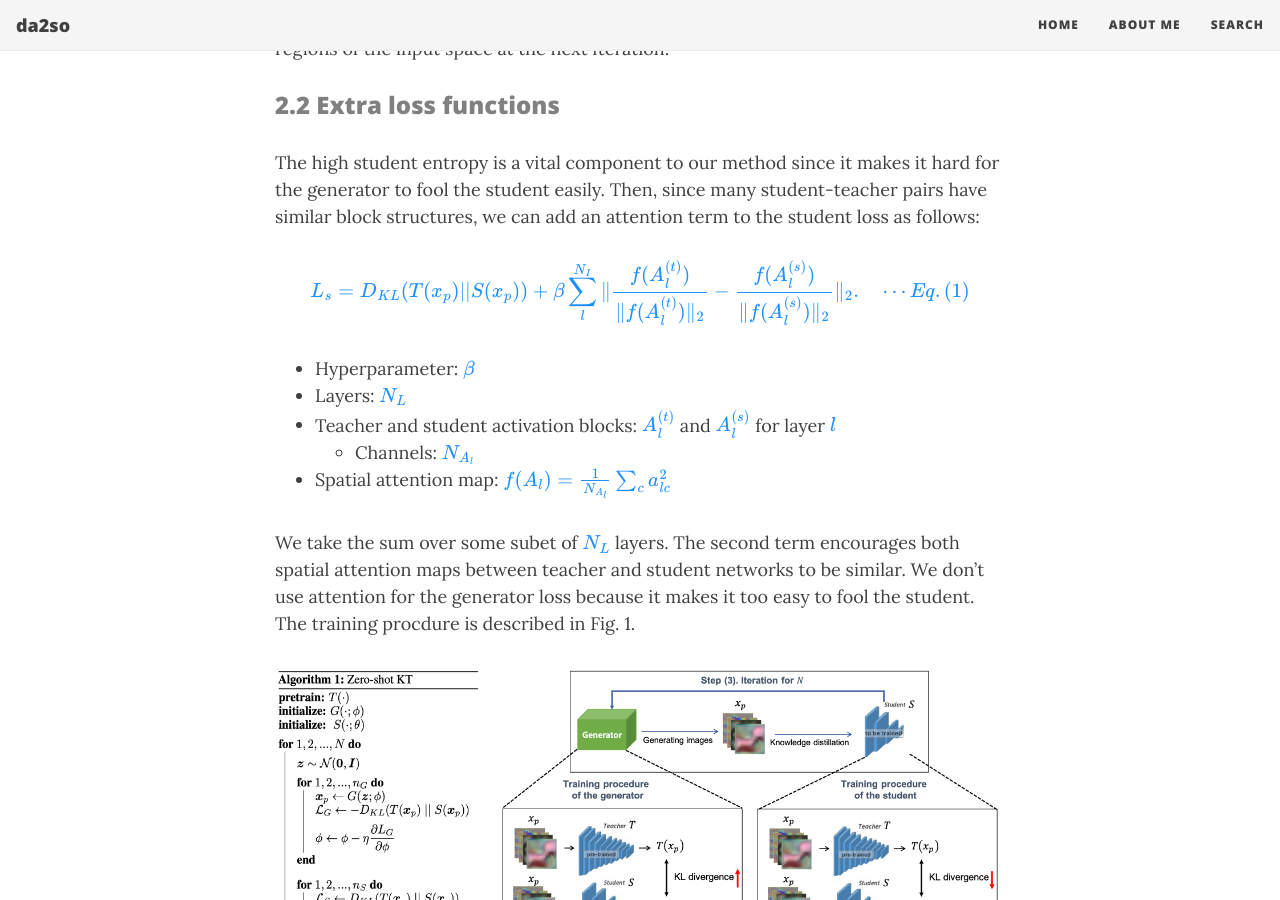
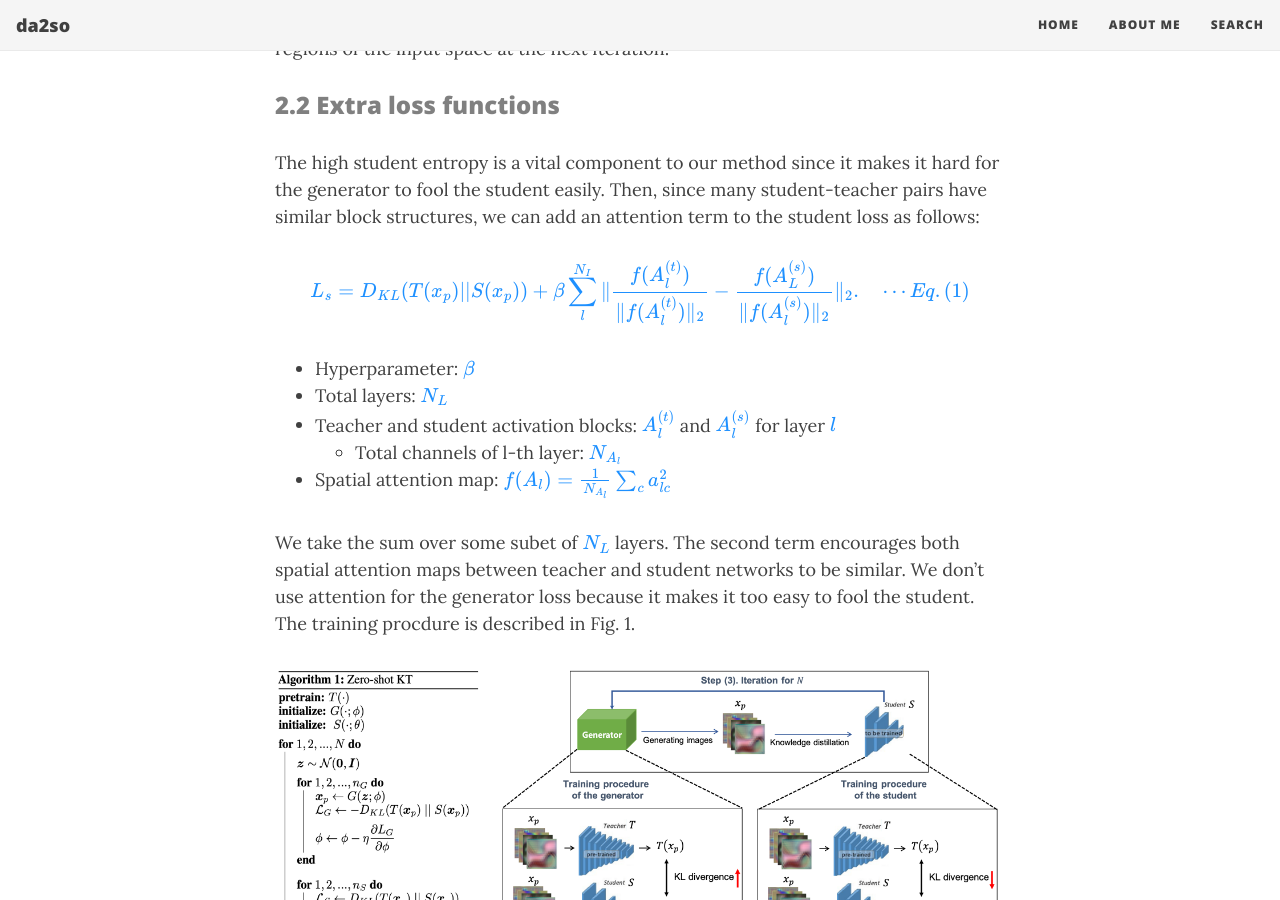
Before and after one commit to da2so/da2so.github.io, a Jekyll site: the page built from _posts/2020-08-14-Zero_Shot_Knowledge_Transfer_via_Adversarial_Belif_Matching.md, in a window 1280 px wide and 900 px high, scrolled down 1678 px. Built offline with Jekyll 4.4.1, drawn with Linux system fonts in a browser that asks for light colours; nearby versions of some CDN libraries; formulas are drawn with MathJax 3.

Commit message:
Update 2020-08-14-Zero_Shot_Knowledge_Transfer_via_Adversarial_Belif_Matching.md

```diff
--- a/_posts/2020-08-14-Zero_Shot_Knowledge_Transfer_via_Adversarial_Belif_Matching.md
+++ b/_posts/2020-08-14-Zero_Shot_Knowledge_Transfer_via_Adversarial_Belif_Matching.md
@@ -58,15 +58,15 @@ The high student entropy is a vital component to our method since it makes it ha
 
 <span style="color:DodgerBlue">
 \\[
-L_s=D_{KL} (T(x_p) || S(x_p)) + \beta \sum_l^{N_I} \Vert \frac{f (A^{(t)}_l)}{ \Vert f (A^{(t)}_l) \Vert_2} - \frac{f (A^{(s)}_l)}{ \Vert f (A^{(s)}_l) \Vert_2}\Vert_2. \quad \cdots Eq. (1)
+L_s=D_{KL} (T(x_p) || S(x_p)) + \beta \sum_l^{N_I} \Vert \frac{f (A^{(t)}_l)}{ \Vert f (A^{(t)}_l) \Vert_2} - \frac{f (A^{(s)}_L)}{ \Vert f (A^{(s)}_l) \Vert_2}\Vert_2. \quad \cdots Eq. (1)
 \\]
 </span>
 
 
 * Hyperparameter: <span style="color:DodgerBlue">$\beta$</span>
-* Layers: <span style="color:DodgerBlue">$N_L$</span>
+* Total layers: <span style="color:DodgerBlue">$N_L$</span>
 * Teacher and student activation blocks: <span style="color:DodgerBlue">$A^{(t)}_l$</span> and <span style="color:DodgerBlue">$A^{(s)}_l$</span> for layer <span style="color:DodgerBlue">$l$</span>
-	* Channels: <span style="color:DodgerBlue">$N_{A_l}$</span>
+	* Total channels of l-th layer: <span style="color:DodgerBlue">$N_{A_l}$</span>
 * Spatial attention map: <span style="color:DodgerBlue">$f(A_l)= \frac{1}{N_{A_l}} \sum_c a^2_\{lc \}$</span>
 
  We take the sum over some subet of <span style="color:DodgerBlue">$N_L$</span> layers. The second term encourages both spatial attention maps between teacher and student networks to be similar. We don't use attention for the generator loss because it makes it too easy to fool the student. The training procdure is described in Fig. 1.
```
